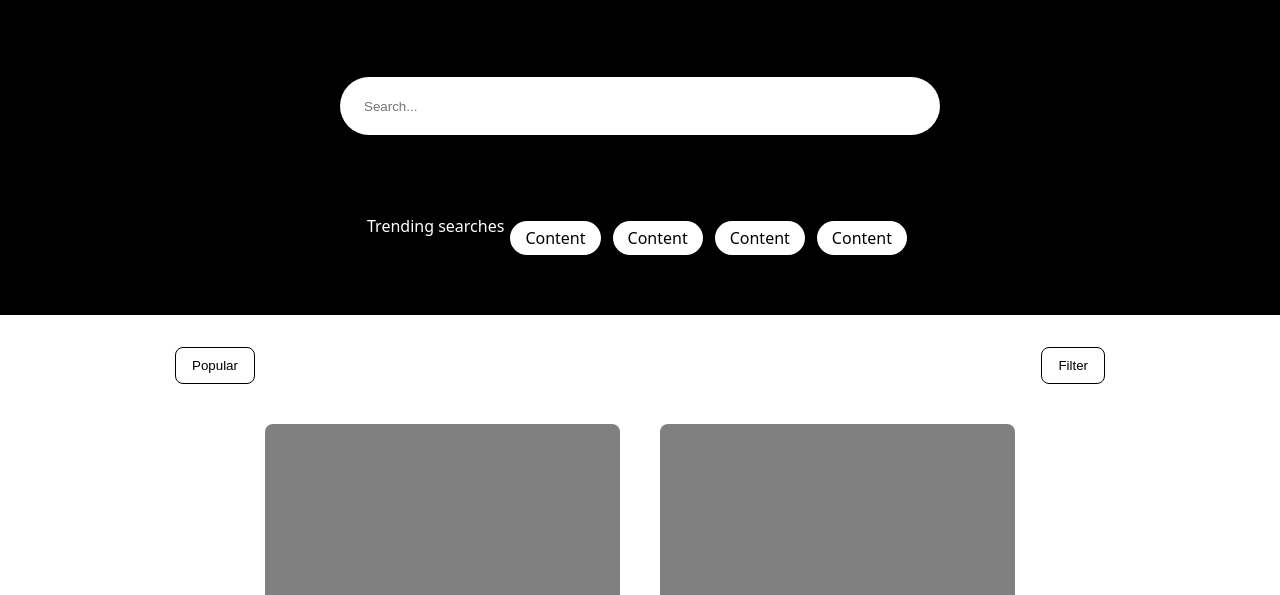
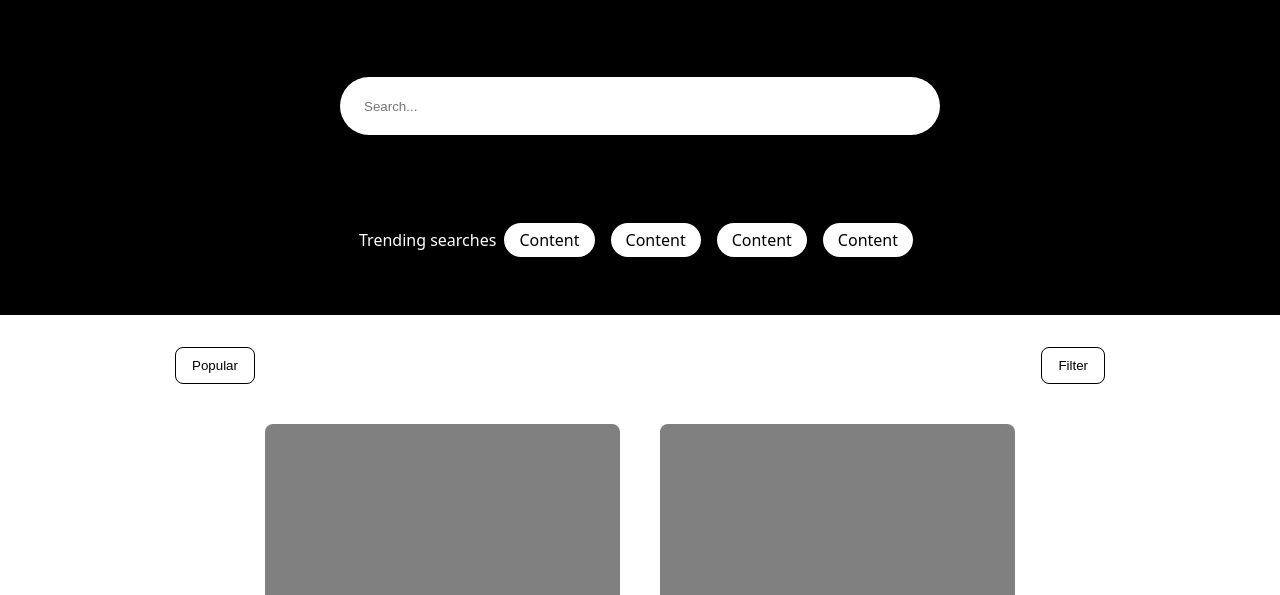
Before and after one commit to MarcoPhilip/flexbox-lab, a plain HTML site: page index.html in a window 1280 px wide. Shown: the part 205-800 px from the top of the page. Drawn offline with Linux system fonts and the light colour scheme.

Commit message:
submitted version

```diff
--- a/css/style.css
+++ b/css/style.css
@@ -1,137 +1,5 @@
-/* * {
-    box-sizing: border-box;
-  }
-
-  body {
-    background-color: gray;
-    font-family: system-ui, sans-serif;
-    margin: 0;
-  }
-
-  nav {
-    background-color: white;
-    padding: 3px;
-    display: flex;
-    justify-content: space-between;
-  }
-  p {
-    margin: 0;
-  }
-
-  section {
-    height: 460px;
-    background-color: black;
-    color: white;
-    padding: 24px 72px;
-  }
-
-  h1, h2 {
-    text-align: center;
-  }
-
-  h1 {
-    margin-top: 0;
-    font-size: 32px;
-  }
-
-  h2 {
-    font-size: 16px;
-    margin-bottom: 0;
-  }
-
-  input {
-    height: 58px;
-    width: 100%;
-    max-width: 600px;
-    border-radius: 29px;
-    border: 0px;
-    padding: 0 24px;
-    margin: 50px 50px;
-  }
-
-  main {
-    background-color: white;
-    padding: 32px 72px;
-  }
-
-  nav button {
-    background-color: #ea4c89;
-    border-radius: 8px;
-    padding: 10px 16px;
-    border: 0;
-    color: #ffffff;
-    font-weight: 500;
-  }
-
-  .img-placeholder {
-    width: 355px;
-    height: 270px;
-    background-color: gray;
-    border-radius: 8px;
-  }
-
-  .card-footer {
-    font-size: 14px;
-  }
-
-  .card-footer * {
-    margin-top: 8px;
-
-  }
-
-  #subnav {
-    padding: 32px 72px 0;
-    background-color: white;
-  }
-
-  #subnav button {
-    border-radius: 8px;
-    padding: 10px 16px;
-    border: 1px solid black;
-    background-color: white;
-  }
-
-  #trending p {
-    background-color: white;
-    color: black;
-    border-radius: 50px;
-    padding: 6px 15px;
-    margin: 8px;
-  }
-
-  #destinations {
-    display: flex;
-    flex-direction: row;
-    justify-content: center;
-    padding: 3px ;
-  }
-  #destinations p {
-    margin: 8px;
-  }
-  #actions {
-    display: flex;
-    flex-direction: row;
-    justify-content: space-between;
-  }
-  #actions p {
-    margin: 8px;
-  }
-
-  #actions button {
-    padding-top: 2px;
-    padding-bottom: 4px;
-    margin: 4px;
-  }
-
-    /* hero */
 
 
-  /* #trending {
-    display: flex;
-    justify-content: center;
-    margin: 0px;
-  }
- */
 
  * {
   box-sizing: border-box;
@@ -220,10 +88,9 @@ input {
 
 #trending {
   display: flex;
-  flex-direction: row;
+  flex-direction: flex;
+  align-items: center;
 }
-
-
 
 main {
   background-color: white;
@@ -286,5 +153,5 @@ nav button {
   color: black;
   border-radius: 50px;
   padding: 6px 15px;
-  margin: 6px;
+  margin: 8px;
 }
```
